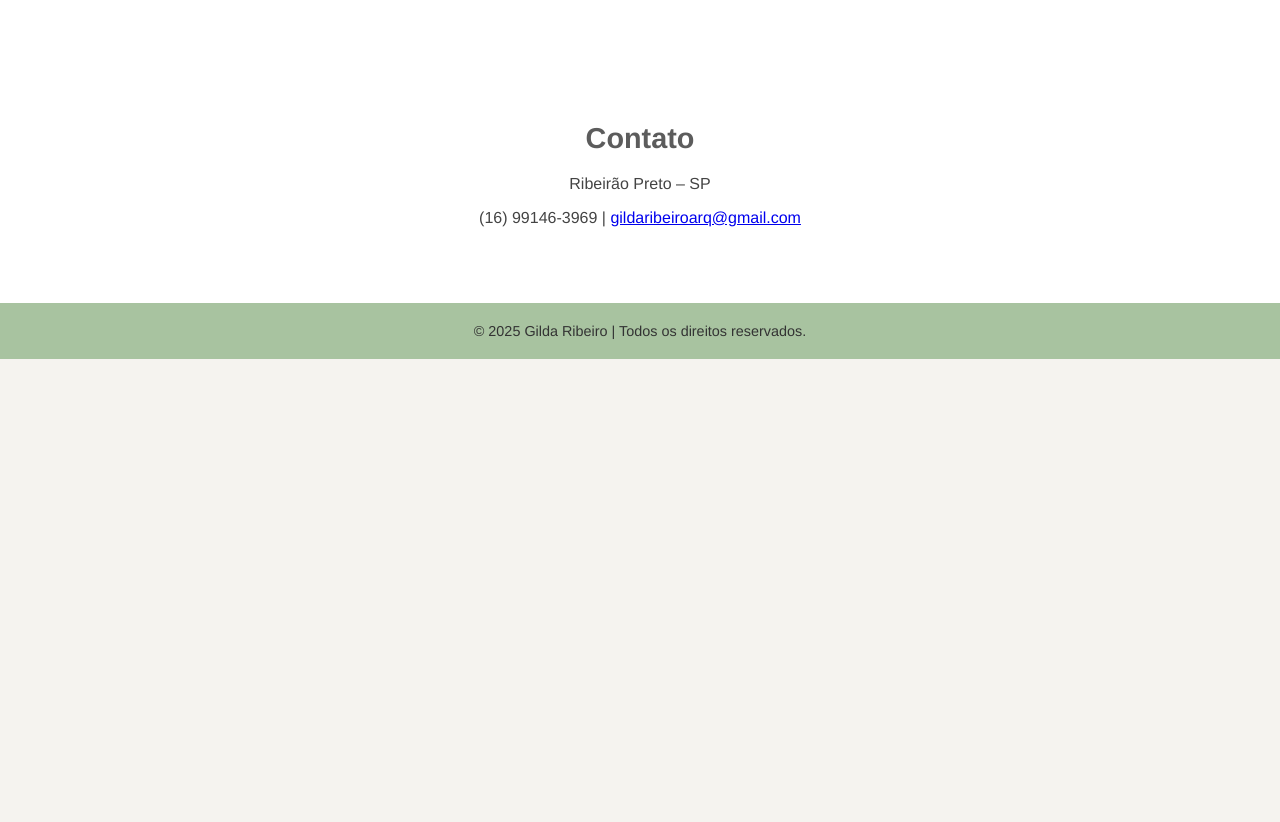
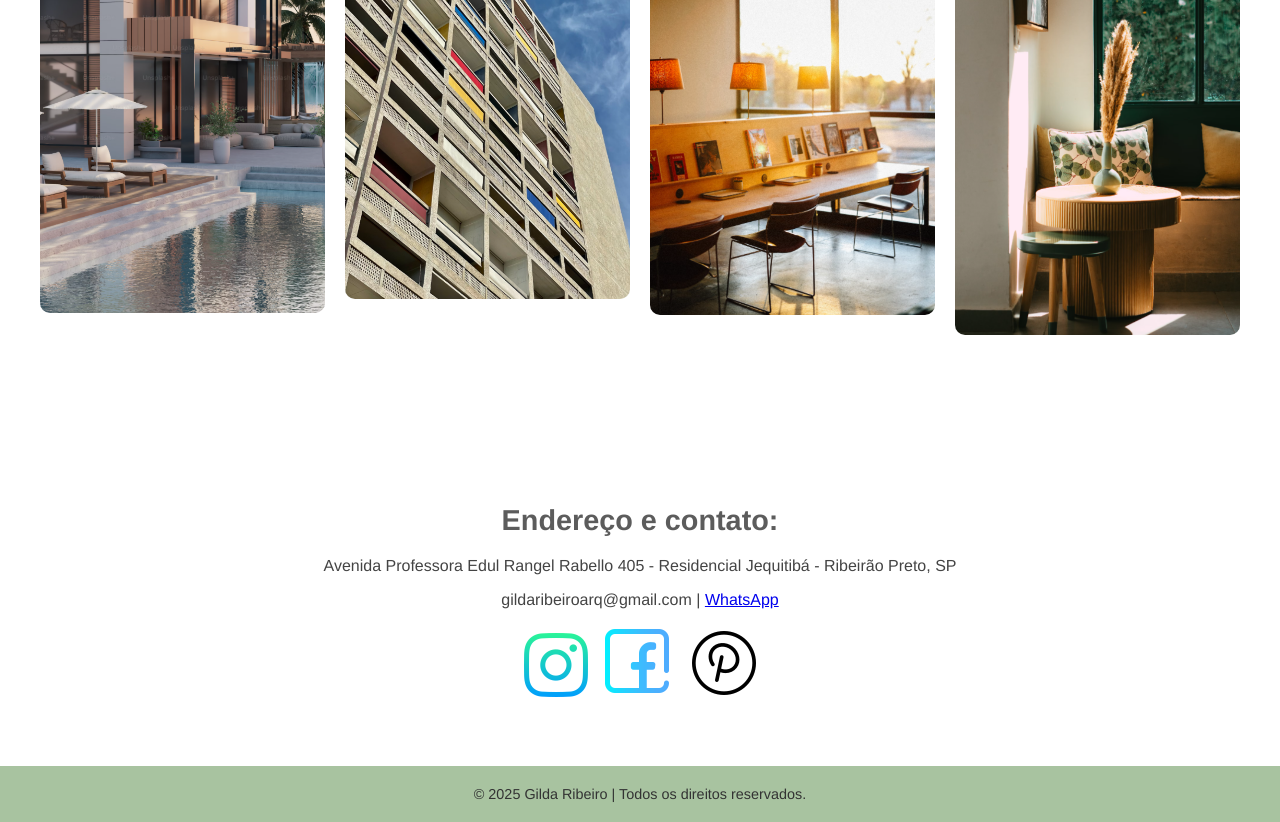
Before and after one commit to joaovictorribeirobrr/gildaribeiroarq, a plain HTML site: page index.html in a window 1280 px wide. Shown: the part 1460-2282 px from the top of the page. Before the commit the page ends 1819 px from the top, so only its background shows below. Drawn offline with nearby package versions, Linux system fonts and the light colour scheme.

Commit message:
adicionando a foto e ajustando a parte de contato

```diff
--- a/index.html
+++ b/index.html
@@ -140,14 +140,13 @@
     <nav>
       <a href="#sobre">Sobre</a>
       <a href="#projetos">Projetos</a>
-      <a href="#contato">Contato</a>
-      <a href="https://wa.me/5516991463969" target="_blank">WhatsApp</a>
+      <a href="https://wa.me/5516991463969" target="_blank">Contato</a>
     </nav>
   </header>
 
   <section class="hero" data-aos="fade-up">
     <h2>Arquitetura, Urbanismo e Interiores</h2>
-    <p>Transformando ideias em espaços únicos e funcionais</p>
+     <p>Transformando ideias em espaços únicos e funcionais</p>
     <div class="cta">
       <a href="mailto:gildaribeiroarq@gmail.com">Solicitar Orçamento</a>
     </div>
@@ -155,6 +154,9 @@
 
   <section id="sobre" data-aos="fade-up">
     <h3>Prazer, Gilda!</h3>
+  <div>
+    <img src="./fotos/foto gi.png" alt="predio colorido" />
+  </div>
     <p>Oi, eu sou a Gilda Ribeiro! Sou arquiteta e designer de interiores, formada em Arquitetura e Urbanismo pelo Centro Universitário Moura Lacerda. Adoro transformar sonhos em realidade, criando projetos residenciais, comerciais e hospitalares que juntam beleza, praticidade e personalidade.
        Meu foco é fazer com que cada espaço seja único, pensado especialmente para você — com muito cuidado, criatividade e atenção a cada detalhe. Quero que seu projeto tenha a cara e o jeito que você sempre quis, trazendo inovação e conforto em todas as etapas do trabalho.
        Vamos transformar seu ambiente juntos?</p>
@@ -171,10 +173,16 @@
   </section>
 
   <section id="contato" data-aos="fade-up">
-    <h3>Contato</h3>
-    <p>Ribeirão Preto – SP</p>
-    <p>(16) 99146-3969 | <a href="mailto:gildaribeiroarq@gmail.com">gildaribeiroarq@gmail.com</a></p>
-  </section>
+  <h3>Endereço e contato:</h3>
+  <p> Avenida Professora Edul Rangel Rabello 405 - Residencial Jequitibá - Ribeirão Preto, SP</p>
+  <p> gildaribeiroarq@gmail.com | <a href="https://wa.me/5516991463969">WhatsApp</a></p>
+  <div>
+    <a href="https://www.instagram.com/gildahribeiro"><img src="./fotos/icone instagram.png" alt="Instagram"></a>
+    <a href="https://www.facebook.com/gildahribeiro"><img src="./fotos/icone face.png" alt="Facebook"></a>
+    <a href="https://www.pinterest.com/gildahribeiro"><img src="./fotos/pinterest.png" alt="Pinterest"></a>
+  </div>
+</section>
+
 
   <footer>
     © 2025 Gilda Ribeiro | Todos os direitos reservados.
```
Also changed, not shown: fotos/foto gi.png, fotos/icone face.png (added), fotos/icone instagram.png (added), fotos/pinterest.png (added).
